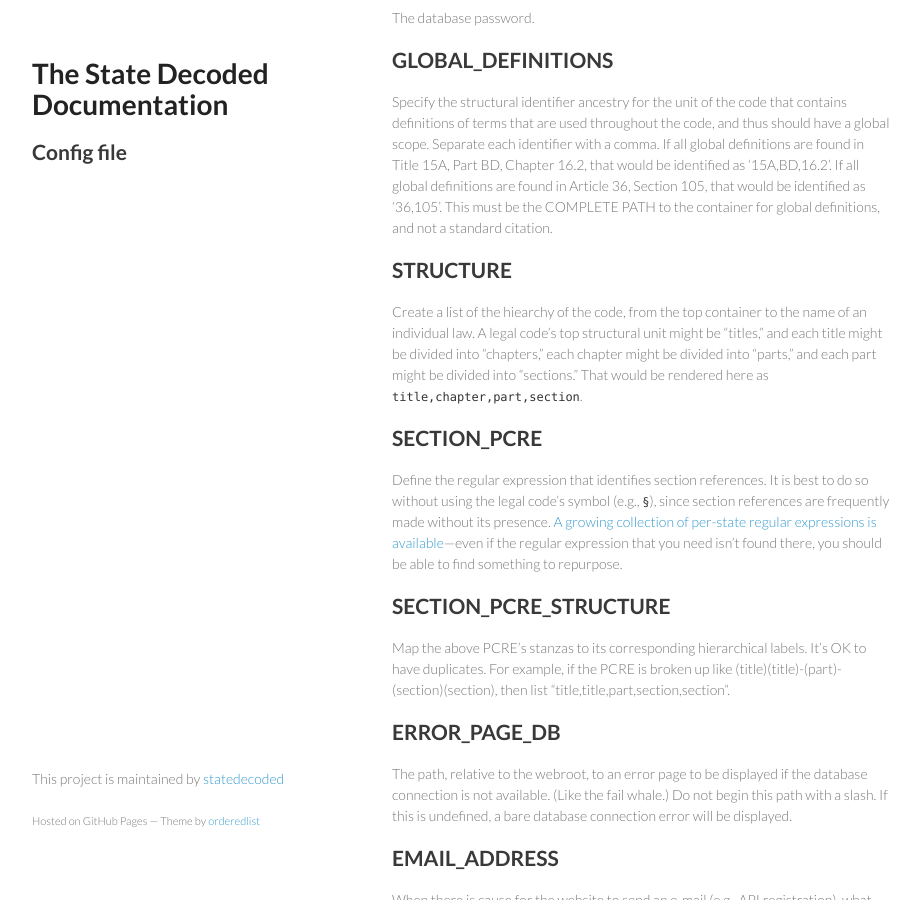
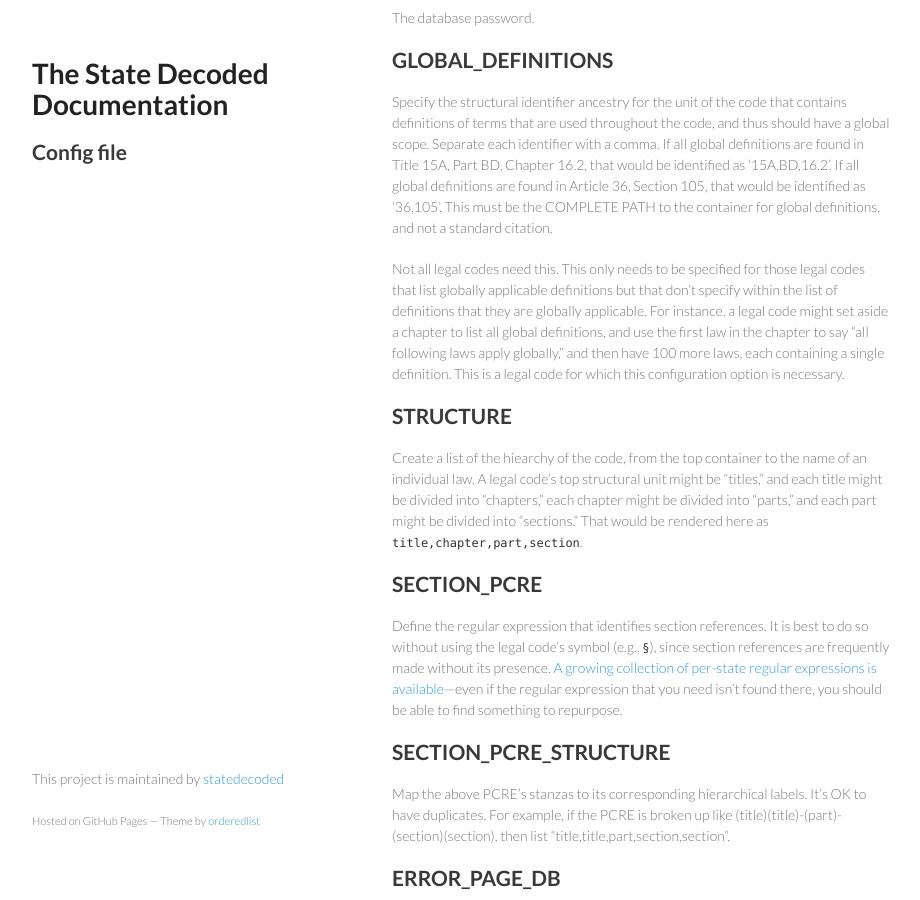
Before and after one commit to statedecoded/documentation, a Jekyll site: the page built from config.md, in a window 1280 px wide and 900 px high, scrolled down 2218 px. Shown: the whole window, without its empty margins (178-1098 px from the left). Built offline with Jekyll 4.4.1, drawn with Linux system fonts in a browser that asks for light colours.

Commit message:
Expand the description for GLOBAL_DEFINITIONS

```diff
--- a/config.md
+++ b/config.md
@@ -70,6 +70,8 @@ The database password.
 ## GLOBAL_DEFINITIONS
 Specify the structural identifier ancestry for the unit of the code that contains definitions of terms that are used throughout the code, and thus should have a global scope. Separate each identifier with a comma. If all global definitions are found in Title 15A, Part BD, Chapter 16.2, that would be identified as '15A,BD,16.2'. If all global definitions are found in Article 36, Section 105, that would be identified as '36,105'. This must be the COMPLETE PATH to the container for global definitions, and not a standard citation.
 
+Not all legal codes need this. This only needs to be specified for those legal codes that list globally applicable definitions but that don't specify within the list of definitions that they are globally applicable. For instance, a legal code might set aside a chapter to list all global definitions, and use the first law in the chapter to say "all following laws apply globally," and then have 100 more laws, each containing a single definition. This is a legal code for which this configuration option is necessary.
+
 ## STRUCTURE
 Create a list of the hiearchy of the code, from the top container to the name of an individual law. A legal code's top structural unit might be "titles," and each title might be divided into "chapters," each chapter might be divided into "parts," and each part might be divided into "sections." That would be rendered here as `title,chapter,part,section`.
 
```
